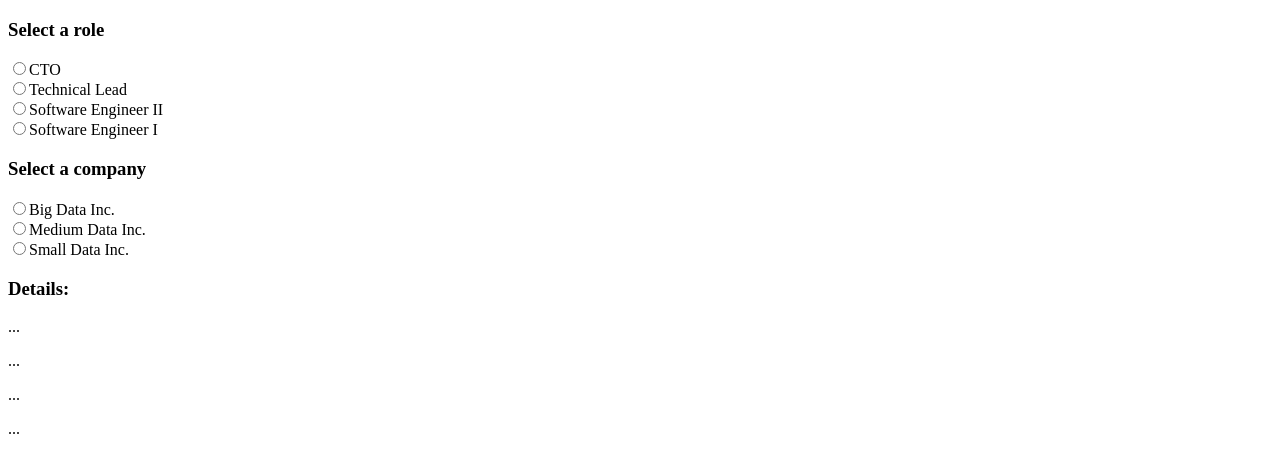
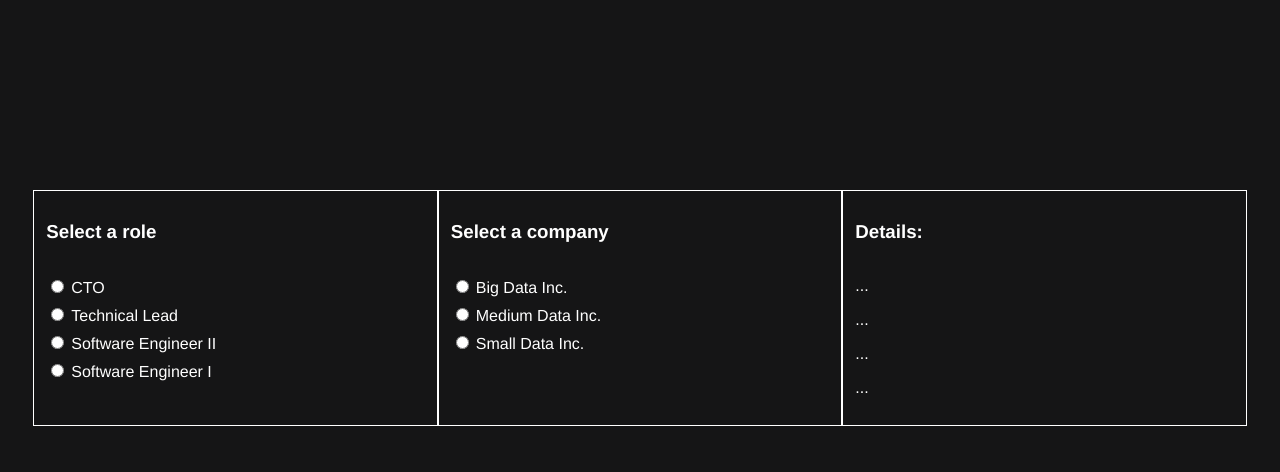
Before and after one commit to VictorOmarT/Work-Around-Explorer, a plain HTML site: page index.html in a window 1280 px wide. Drawn offline with Linux system fonts and the light colour scheme.

Commit message:
some changes -

```diff
--- /dev/null
+++ b/ccs files/style.css
@@ -0,0 +1,50 @@
+html {
+  height: 100%;
+  background-color: rgb(21, 21, 22);
+  color: white;
+  font-family: "Helvetica", sans-serif;
+}
+
+body {
+  height: 100%;
+}
+
+main {
+  display: flex;
+  margin: 15% 2%;
+}
+
+section {
+  width: 100%;
+  border: 1px solid white;
+  padding: 12px;
+}
+
+h3 {
+  height: 2em;
+}
+
+.option {
+  margin-bottom: 0.5em;
+}
+
+input {
+  margin-right: 7px;
+}
+
+#roleInputs {
+  flex-grow: 1;
+}
+
+#companyInputs {
+  flex-grow: 1;
+}
+
+#resultsContainer {
+  flex-grow: 2;
+}
+
+input {
+  background-color: rgb(18, 24, 42);
+  border-color: white;
+}
--- a/index.html
+++ b/index.html
@@ -6,7 +6,7 @@
     <meta http-equiv="X-UA-Compatible" content="IE=edge">
     <meta name="viewport" content="width=device-width, initial-scale=1.0">
     <title>Work Around Explorer</title>
-    <link rel="stylesheet" href="style.css">
+    <link rel="stylesheet" href="ccs files/style.css">
     <script type="module" src="main.js" defer></script>
 </head>
 
```
